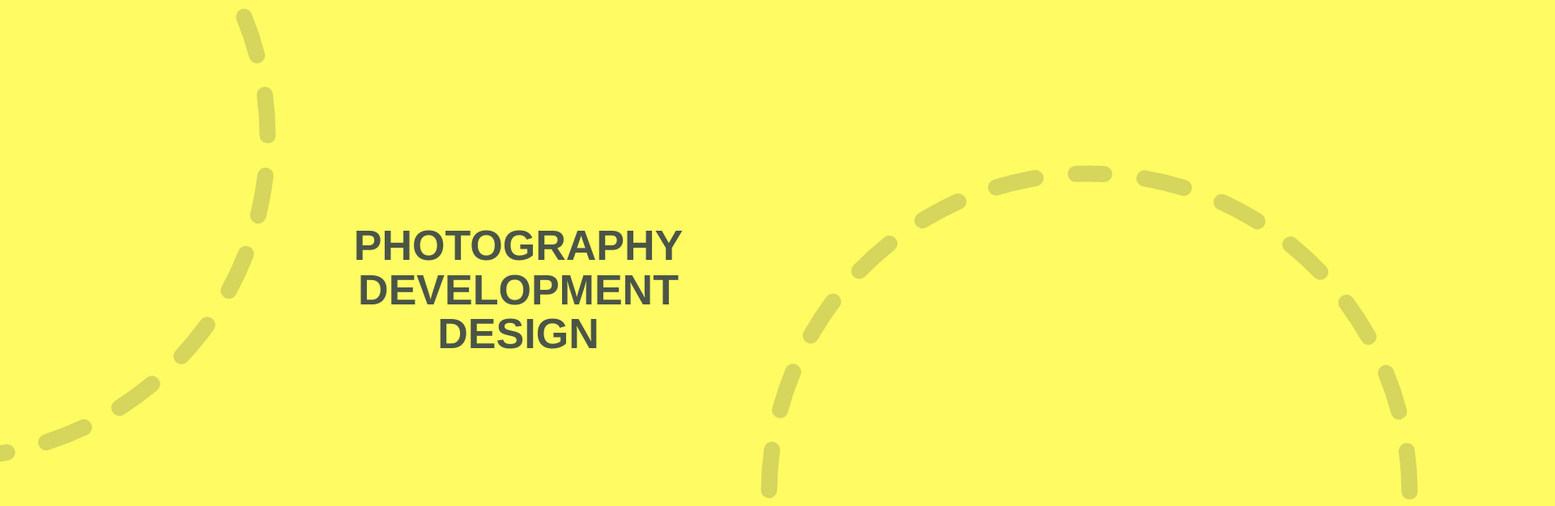
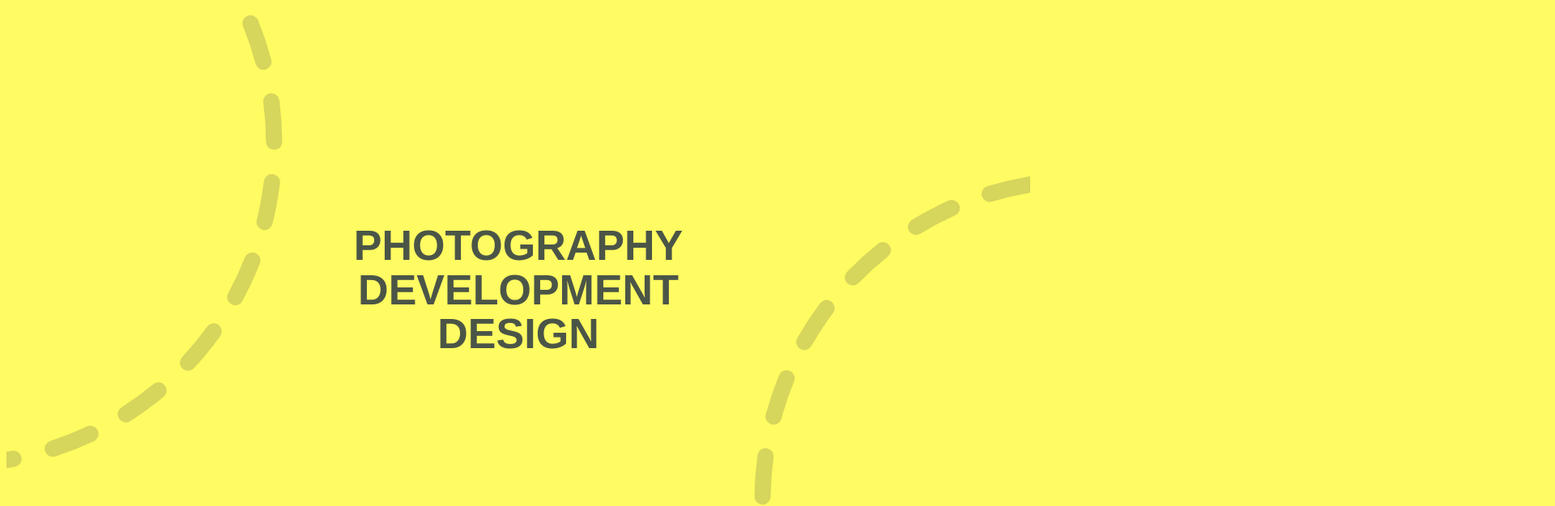
Before and after one commit to JacobSwetmore/Portfolio, a plain HTML site: page index.html in a window 1280 px wide. Shown: the top 625 px of the page at 81% size, 1920 px wide, since content can reach past the window. Drawn offline with Linux system fonts and the light colour scheme; a web font is replaced by a local one.

Commit message:
Add files via upload

```diff
--- a/styles.css
+++ b/styles.css
@@ -1,3 +1,10 @@
+html,
+body {
+  overflow: hidden;
+  position: relative;
+  height: 100%;
+}
+
 body {
   /* background: -webkit-linear-gradient(
     135deg,
```
